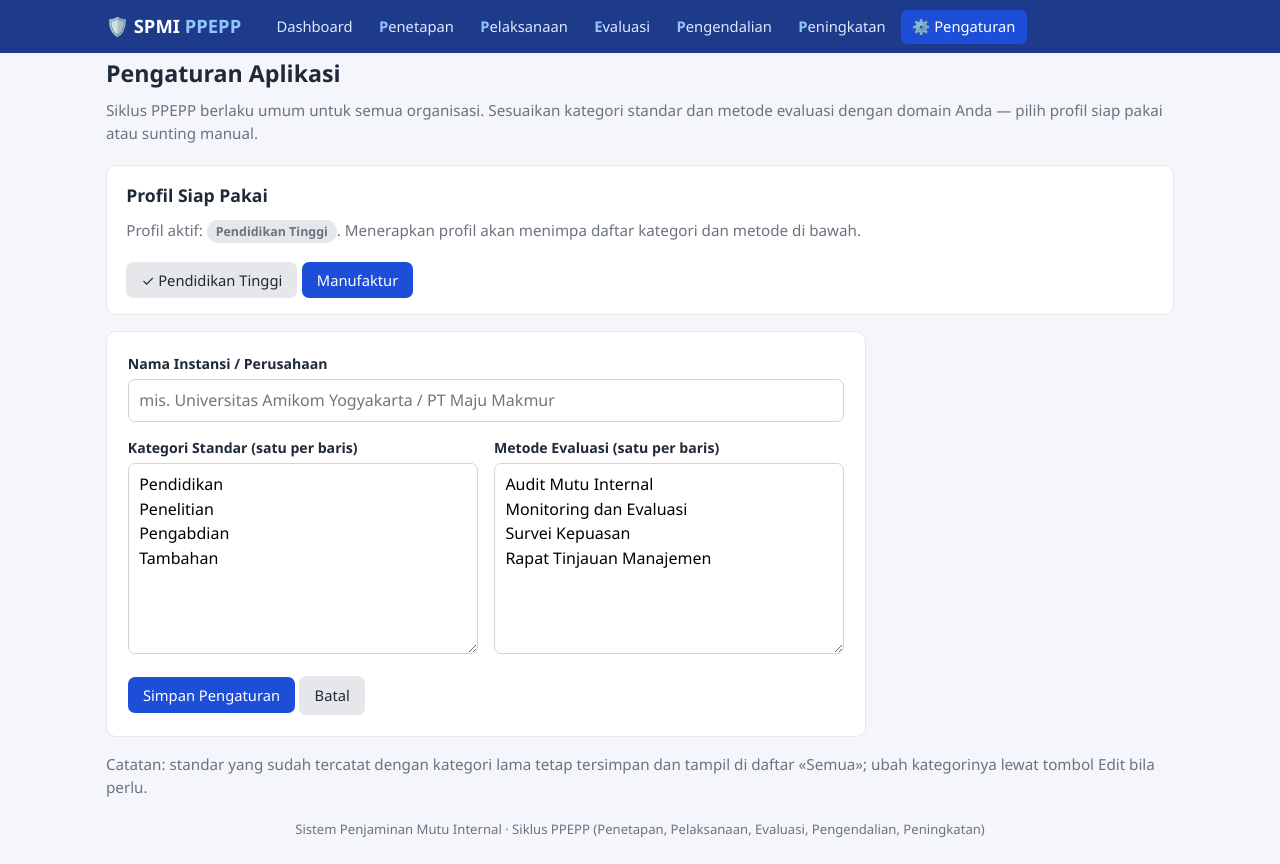
After one commit to asronsr/FI, a Flask app: page /pengaturan in a window 1280 px wide. The commit adds this page. Run offline with Flask 3, Linux system fonts and the light colour scheme; data comes from the database, SQL or seed files in the repository.

Commit message:
Tambah konfigurasi domain: profil Pendidikan Tinggi & Manufaktur
Kategori standar dan metode evaluasi kini tersimpan di tabel pengaturan
dan dapat diubah lewat halaman Pengaturan: pilih profil siap pakai
(Pendidikan Tinggi atau Manufaktur) atau sunting daftar secara manual
beserta nama instansi/perusahaan yang tampil di footer. Formulir edit
tetap menampilkan kategori/metode lama yang tidak ada di daftar aktif
agar data lama tidak berubah diam-diam.

Co-Authored-By: Claude Fable 5 <noreply@anthropic.com>
Claude-Session: https://claude.ai/code/session_0158MDdKmR5CHy24bUJuLfs4

```diff
--- a/app.py
+++ b/app.py
@@ -9,10 +9,7 @@ from db import get_db, init_db
 app = Flask(__name__)
 app.secret_key = "spmi-ppepp-dev-key"
 
-KATEGORI_STANDAR = ["Pendidikan", "Penelitian", "Pengabdian", "Tambahan"]
 STATUS_STANDAR = ["Draf", "Ditetapkan", "Dalam Peningkatan", "Tidak Berlaku"]
-METODE_EVALUASI = ["Audit Mutu Internal", "Monitoring dan Evaluasi",
-                   "Survei Kepuasan", "Rapat Tinjauan Manajemen"]
 KESIMPULAN_EVALUASI = ["Melampaui Standar", "Mencapai Standar",
                        "Belum Mencapai Standar", "Menyimpang dari Standar"]
 JENIS_TEMUAN = ["Sesuai", "Observasi", "KTS Minor", "KTS Mayor"]
@@ -20,6 +17,58 @@ STATUS_PENGENDALIAN = ["Terbuka", "Dalam Proses", "Selesai"]
 JENIS_PENINGKATAN = ["Peningkatan Target", "Revisi Standar",
                      "Standar Baru", "Benchmarking"]
 STATUS_PENINGKATAN = ["Diusulkan", "Dikaji", "Disetujui", "Diterapkan", "Ditolak"]
+
+# Profil siap pakai: mengisi daftar kategori standar dan metode evaluasi
+# sesuai domain organisasi. Daftar tetap dapat disunting manual di Pengaturan.
+PROFIL = {
+    "Pendidikan Tinggi": {
+        "kategori_standar": ["Pendidikan", "Penelitian", "Pengabdian", "Tambahan"],
+        "metode_evaluasi": ["Audit Mutu Internal", "Monitoring dan Evaluasi",
+                            "Survei Kepuasan", "Rapat Tinjauan Manajemen"],
+    },
+    "Manufaktur": {
+        "kategori_standar": ["Proses Produksi", "Bahan Baku", "Produk Jadi",
+                             "K3 & Lingkungan", "Pendukung"],
+        "metode_evaluasi": ["Audit Mutu Internal", "Inspeksi QC",
+                            "Statistical Process Control",
+                            "Audit Eksternal / Sertifikasi",
+                            "Rapat Tinjauan Manajemen"],
+    },
+}
+
+
+def get_konfig(conn):
+    """Konfigurasi aktif dari tabel pengaturan, dengan daftar terurai per baris."""
+    k = {r["kunci"]: r["nilai"] for r in
+         conn.execute("SELECT kunci, nilai FROM pengaturan").fetchall()}
+
+    def daftar(kunci, cadangan):
+        baris = [b.strip() for b in k.get(kunci, "").splitlines() if b.strip()]
+        return baris or cadangan
+
+    return {
+        "profil": k.get("profil", "Pendidikan Tinggi"),
+        "nama_instansi": k.get("nama_instansi", ""),
+        "kategori_standar": daftar("kategori_standar",
+                                   PROFIL["Pendidikan Tinggi"]["kategori_standar"]),
+        "metode_evaluasi": daftar("metode_evaluasi",
+                                  PROFIL["Pendidikan Tinggi"]["metode_evaluasi"]),
+    }
+
+
+def simpan_pengaturan(conn, data):
+    conn.executemany(
+        """INSERT INTO pengaturan (kunci, nilai) VALUES (?, ?)
+           ON CONFLICT(kunci) DO UPDATE SET nilai = excluded.nilai""",
+        data.items())
+
+
+@app.context_processor
+def sisipkan_konfig():
+    conn = get_db()
+    konfig = get_konfig(conn)
+    conn.close()
+    return {"konfig": konfig}
 
 
 @app.template_filter("badge")
@@ -101,9 +150,10 @@ def standar_list():
             "SELECT * FROM standar WHERE kategori = ? ORDER BY kode", (kategori,)).fetchall()
     else:
         rows = conn.execute("SELECT * FROM standar ORDER BY kode").fetchall()
+    kategori_list = get_konfig(conn)["kategori_standar"]
     conn.close()
     return render_template("standar/list.html", rows=rows,
-                           kategori_aktif=kategori, kategori_list=KATEGORI_STANDAR)
+                           kategori_aktif=kategori, kategori_list=kategori_list)
 
 
 @app.route("/standar/<int:id>")
@@ -166,9 +216,10 @@ def standar_form(id=None):
         except Exception as e:  # kode duplikat dan sejenisnya
             conn.rollback()
             flash(f"Gagal menyimpan: {e}", "error")
+    kategori_list = get_konfig(conn)["kategori_standar"]
     conn.close()
     return render_template("standar/form.html", s=row,
-                           kategori_list=KATEGORI_STANDAR, status_list=STATUS_STANDAR)
+                           kategori_list=kategori_list, status_list=STATUS_STANDAR)
 
 
 @app.route("/standar/<int:id>/hapus", methods=["POST"])
@@ -285,9 +336,10 @@ def evaluasi_form(id=None):
         conn.close()
         return redirect(url_for("evaluasi_list"))
     standar = daftar_standar(conn)
+    metode_list = get_konfig(conn)["metode_evaluasi"]
     conn.close()
     return render_template("evaluasi/form.html", e=row, standar=standar,
-                           metode_list=METODE_EVALUASI,
+                           metode_list=metode_list,
                            kesimpulan_list=KESIMPULAN_EVALUASI,
                            temuan_list=JENIS_TEMUAN)
 
@@ -423,6 +475,43 @@ def peningkatan_hapus(id):
     return redirect(url_for("peningkatan_list"))
 
 
+# --------------------------------------------------------------- Pengaturan
+
+@app.route("/pengaturan", methods=["GET", "POST"])
+def pengaturan():
+    conn = get_db()
+    if request.method == "POST":
+        aksi = request.form.get("aksi")
+        if aksi == "profil":
+            nama_profil = request.form.get("profil", "")
+            preset = PROFIL.get(nama_profil)
+            if preset:
+                simpan_pengaturan(conn, {
+                    "profil": nama_profil,
+                    "kategori_standar": "\n".join(preset["kategori_standar"]),
+                    "metode_evaluasi": "\n".join(preset["metode_evaluasi"]),
+                })
+                conn.commit()
+                flash(f"Profil «{nama_profil}» diterapkan.", "sukses")
+            else:
+                flash("Profil tidak dikenal.", "error")
+        else:
+            simpan_pengaturan(conn, {
+                "profil": "Kustom",
+                "nama_instansi": request.form.get("nama_instansi", "").strip(),
+                "kategori_standar": request.form.get("kategori_standar", "").strip(),
+                "metode_evaluasi": request.form.get("metode_evaluasi", "").strip(),
+            })
+            conn.commit()
+            flash("Pengaturan disimpan.", "sukses")
+        conn.close()
+        return redirect(url_for("pengaturan"))
+    k = {r["kunci"]: r["nilai"] for r in
+         conn.execute("SELECT kunci, nilai FROM pengaturan").fetchall()}
+    conn.close()
+    return render_template("pengaturan.html", k=k, profil_list=list(PROFIL))
+
+
 init_db()
 
 if __name__ == "__main__":
--- a/db.py
+++ b/db.py
@@ -58,6 +58,11 @@ CREATE TABLE IF NOT EXISTS pengendalian (
     dibuat_pada TEXT NOT NULL DEFAULT (datetime('now', 'localtime'))
 );
 
+CREATE TABLE IF NOT EXISTS pengaturan (
+    kunci TEXT PRIMARY KEY,
+    nilai TEXT NOT NULL
+);
+
 CREATE TABLE IF NOT EXISTS peningkatan (
     id INTEGER PRIMARY KEY AUTOINCREMENT,
     standar_id INTEGER NOT NULL REFERENCES standar(id) ON DELETE CASCADE,
@@ -79,9 +84,21 @@ def get_db():
     return conn
 
 
+PENGATURAN_BAWAAN = {
+    "profil": "Pendidikan Tinggi",
+    "nama_instansi": "",
+    "kategori_standar": "Pendidikan\nPenelitian\nPengabdian\nTambahan",
+    "metode_evaluasi": ("Audit Mutu Internal\nMonitoring dan Evaluasi\n"
+                        "Survei Kepuasan\nRapat Tinjauan Manajemen"),
+}
+
+
 def init_db(seed=True):
     conn = get_db()
     conn.executescript(SCHEMA)
+    conn.executemany(
+        "INSERT OR IGNORE INTO pengaturan (kunci, nilai) VALUES (?, ?)",
+        PENGATURAN_BAWAAN.items())
     if seed and conn.execute("SELECT COUNT(*) FROM standar").fetchone()[0] == 0:
         _seed(conn)
     conn.commit()
--- a/templates/base.html
+++ b/templates/base.html
@@ -17,6 +17,7 @@
       <a href="{{ url_for('evaluasi_list') }}" class="{{ 'aktif' if request.endpoint and request.endpoint.startswith('evaluasi') }}"><b>E</b>valuasi</a>
       <a href="{{ url_for('pengendalian_list') }}" class="{{ 'aktif' if request.endpoint and request.endpoint.startswith('pengendalian') }}"><b>P</b>engendalian</a>
       <a href="{{ url_for('peningkatan_list') }}" class="{{ 'aktif' if request.endpoint and request.endpoint.startswith('peningkatan') }}"><b>P</b>eningkatan</a>
+      <a href="{{ url_for('pengaturan') }}" class="{{ 'aktif' if request.endpoint == 'pengaturan' }}">⚙️ Pengaturan</a>
     </nav>
   </div>
 </header>
@@ -31,7 +32,7 @@
 </main>
 
 <footer class="wrap footer">
-  Sistem Penjaminan Mutu Internal · Siklus PPEPP (Penetapan, Pelaksanaan, Evaluasi, Pengendalian, Peningkatan)
+  {% if konfig.nama_instansi %}{{ konfig.nama_instansi }} · {% endif %}Sistem Penjaminan Mutu Internal · Siklus PPEPP (Penetapan, Pelaksanaan, Evaluasi, Pengendalian, Peningkatan)
 </footer>
 </body>
 </html>
--- a/templates/evaluasi/form.html
+++ b/templates/evaluasi/form.html
@@ -20,6 +20,9 @@
     <div class="medan">
       <label for="metode">Metode *</label>
       <select id="metode" name="metode">
+        {% if e and e['metode'] not in metode_list %}
+        <option selected>{{ e['metode'] }}</option>
+        {% endif %}
         {% for m in metode_list %}
         <option {{ 'selected' if e and e['metode'] == m }}>{{ m }}</option>
         {% endfor %}
--- a/templates/pelaksanaan/form.html
+++ b/templates/pelaksanaan/form.html
@@ -20,7 +20,7 @@
   <div class="dua-kolom">
     <div class="medan">
       <label for="unit">Unit Pelaksana *</label>
-      <input id="unit" name="unit" required placeholder="mis. Gugus Kendali Mutu" value="{{ p['unit'] if p }}">
+      <input id="unit" name="unit" required placeholder="mis. Gugus Kendali Mutu / Departemen QC" value="{{ p['unit'] if p }}">
     </div>
     <div class="medan">
       <label for="periode">Periode *</label>
--- /dev/null
+++ b/templates/pengaturan.html
@@ -0,0 +1,50 @@
+{% extends "base.html" %}
+{% block title %}Pengaturan{% endblock %}
+{% block content %}
+<h1>Pengaturan Aplikasi</h1>
+<p class="deskripsi">Siklus PPEPP berlaku umum untuk semua organisasi. Sesuaikan kategori standar
+dan metode evaluasi dengan domain Anda — pilih profil siap pakai atau sunting manual.</p>
+
+<div class="kartu">
+  <h2 style="margin-top:0">Profil Siap Pakai</h2>
+  <p class="deskripsi" style="margin-top:0">Profil aktif:
+    <span class="badge badge-abu">{{ k.get('profil', 'Pendidikan Tinggi') }}</span>.
+    Menerapkan profil akan menimpa daftar kategori dan metode di bawah.</p>
+  {% for p in profil_list %}
+  <form class="inline" method="post"
+        onsubmit="return confirm('Terapkan profil {{ p }}? Daftar kategori dan metode saat ini akan ditimpa.')">
+    <input type="hidden" name="aksi" value="profil">
+    <input type="hidden" name="profil" value="{{ p }}">
+    <button class="btn {{ 'btn-abu' if k.get('profil') == p }}" type="submit">
+      {{ '✓ ' if k.get('profil') == p }}{{ p }}</button>
+  </form>
+  {% endfor %}
+</div>
+
+<form class="formulir" method="post">
+  <input type="hidden" name="aksi" value="simpan">
+  <div class="medan">
+    <label for="nama_instansi">Nama Instansi / Perusahaan</label>
+    <input id="nama_instansi" name="nama_instansi"
+           placeholder="mis. Universitas Amikom Yogyakarta / PT Maju Makmur"
+           value="{{ k.get('nama_instansi', '') }}">
+  </div>
+  <div class="dua-kolom">
+    <div class="medan">
+      <label for="kategori_standar">Kategori Standar (satu per baris)</label>
+      <textarea id="kategori_standar" name="kategori_standar" rows="7"
+                style="min-height:150px">{{ k.get('kategori_standar', '') }}</textarea>
+    </div>
+    <div class="medan">
+      <label for="metode_evaluasi">Metode Evaluasi (satu per baris)</label>
+      <textarea id="metode_evaluasi" name="metode_evaluasi" rows="7"
+                style="min-height:150px">{{ k.get('metode_evaluasi', '') }}</textarea>
+    </div>
+  </div>
+  <button class="btn" type="submit">Simpan Pengaturan</button>
+  <a class="btn btn-abu" href="{{ url_for('dashboard') }}">Batal</a>
+</form>
+
+<p class="deskripsi" style="margin-top:1rem">Catatan: standar yang sudah tercatat dengan kategori
+lama tetap tersimpan dan tampil di daftar «Semua»; ubah kategorinya lewat tombol Edit bila perlu.</p>
+{% endblock %}
```
Also changed, not shown: templates/standar/form.html (+5 -2 lines), README.md.
